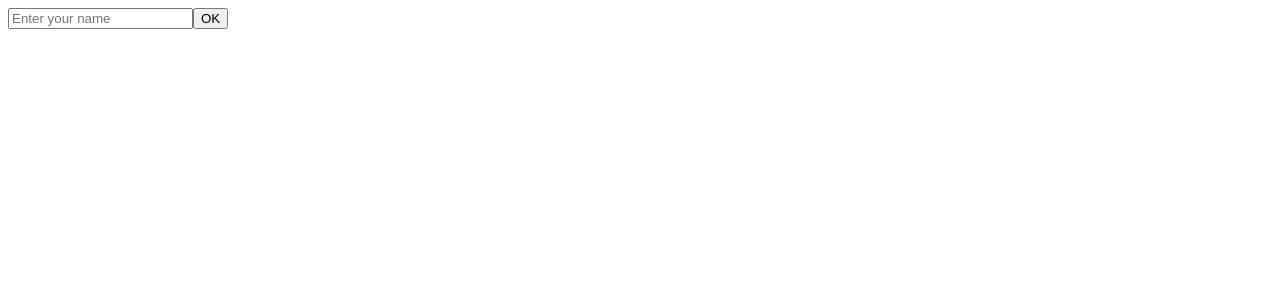
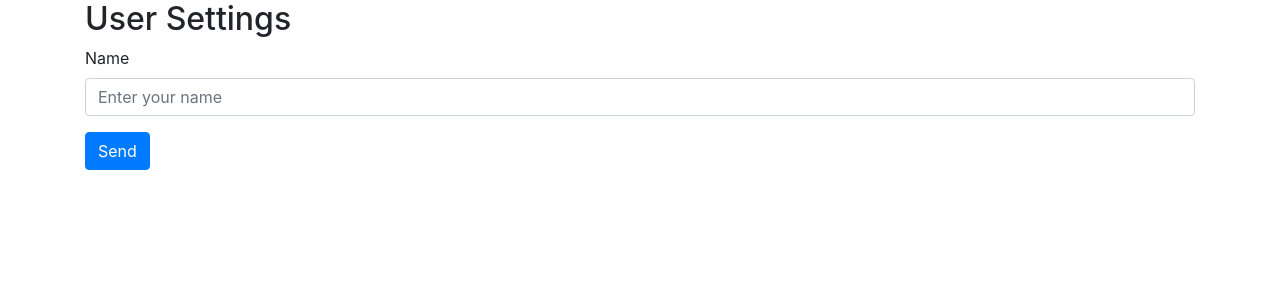
Before and after one commit to molinacarlosdev/basicAngularForm, an Angular app: page / in a window 1280 px wide. Shown: the top 300 px of the page. Built offline with nearby package versions, Linux system fonts and the light colour scheme.

Commit message:
Added bootstrap to our project and styled our form

```diff
--- a/angular-cli.json
+++ b/angular-cli.json
@@ -7,10 +7,7 @@
     {
       "root": "src",
       "outDir": "dist",
-      "assets": [
-        "assets",
-        "favicon.ico"
-      ],
+      "assets": ["assets", "favicon.ico"],
       "index": "index.html",
       "main": "main.ts",
       "polyfills": "polyfills.ts",
@@ -18,6 +15,7 @@
       "tsconfig": "tsconfig.json",
       "prefix": "app",
       "styles": [
+        "../node_modules/bootstrap/dist/css/bootstrap.min.css",
         "styles.css"
       ],
       "scripts": [],
--- a/package.json
+++ b/package.json
@@ -20,6 +20,7 @@
     "@angular/platform-browser": "^2.3.1",
     "@angular/platform-browser-dynamic": "^2.3.1",
     "@angular/router": "^3.3.1",
+    "bootstrap": "^4.4.1",
     "core-js": "^2.4.1",
     "rxjs": "^5.0.1",
     "ts-helpers": "^1.1.1",
--- a/src/app/user-settings-form/user-settings-form.component.html
+++ b/src/app/user-settings-form/user-settings-form.component.html
@@ -1,4 +1,16 @@
-<form action="">
-  <input type="text" placeholder="Enter your name" />
-  <button>OK</button>
-</form>
+<div class="container">
+  <h2>User Settings</h2>
+  <form action="">
+    <div class="form-group">
+      <label for="name">Name</label>
+      <input
+        id="name"
+        name="name"
+        type="text"
+        placeholder="Enter your name"
+        class="form-control"
+      />
+    </div>
+    <button class="btn btn-primary">Send</button>
+  </form>
+</div>
```
Also changed, not shown: 1 other file (tests, documents, lock files or other folders).
